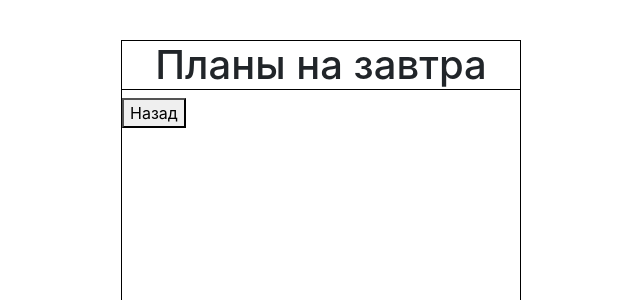
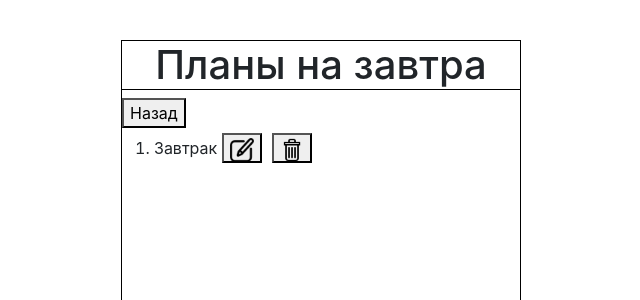
Before and after one commit to lordaksik/todo, a React (Create React App) app: page / in a window 1280 px wide. Both pictures are taken after a click on the element "Планы на завтра". Shown: the top 300 px of the page, without its empty margins (319-959 px from the left). Built offline with nearby package versions, Linux system fonts and the light colour scheme.

Commit message:
список в элементе начало

```diff
--- a/src/App.js
+++ b/src/App.js
@@ -6,18 +6,19 @@ import editIkon from './edit.png';
 const lists = [{
     id: 0,
     text: 'Планы на завтра',
-    list: {
+    list: [{
         id: 0,
         text: 'Завтрак',
-    }
+    }]
 }];
 
-var nameTable = 'Список задач'
+let nameTable = 'Список задач'
 
 export default function App() {
 
     const [todos, setTodos] = useState(lists);
     const [text, setText] = useState('');
+    const [listState, setListState] = useState(true);
     const [list, setList] = useState(true);
     const [listName, setListName] = useState('');
     let nextId = todos.length
@@ -42,8 +43,10 @@ export default function App() {
     function List() {
         return (<div className='toDoList'>
             <h1>{listName}</h1>
-            <button onClick={() => setList(true)}>Назад</button>
-        </div>)
+            <button onClick={() => setListState(true)}>Назад</button>
+                <ElementList todos={todos[0].list}/>
+        </div>
+        )
     }
 
     function ElementButton({element}) {
@@ -75,7 +78,7 @@ export default function App() {
             );
             liText = (
                 <span className='notEditElement' onClick={() => {
-                setList(false)
+                    setListState(false)
                 setListName(textLi)
             }}>{textLi}</span>)
         }
@@ -92,7 +95,7 @@ export default function App() {
         );
     }
 
-    if (list) {
+    if (listState) {
         return (
             <div className='toDoList'>
                 <h1>{nameTable}</h1>
```
